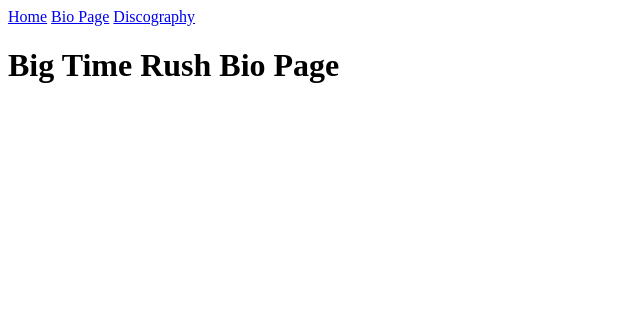
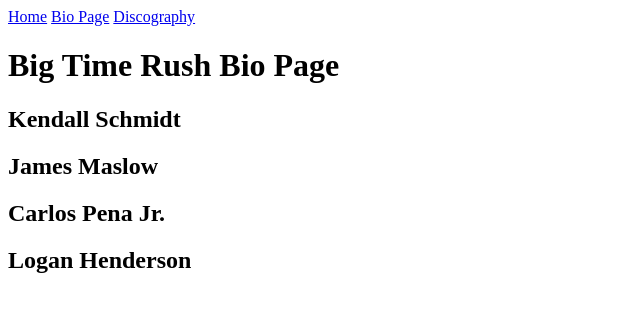
Before and after one commit to GabFitzgerald/Big_Time_Rush_Band_Page, a plain HTML site: page biopage.html in a window 1280 px wide. Shown: the whole page, without its empty margins (0-640 px from the left). Drawn offline with Linux system fonts and the light colour scheme.

Commit message:
biopage names added

```diff
--- a/biopage.html
+++ b/biopage.html
@@ -15,5 +15,13 @@
         <h1>Big Time Rush Bio Page</h1>
     </header>
 
+    <h2>Kendall Schmidt</h2>
+
+    <h2>James Maslow</h2>
+
+    <h2>Carlos Pena Jr.</h2>
+
+    <h2>Logan Henderson</h2>
+
 </body>
 </html>
```
